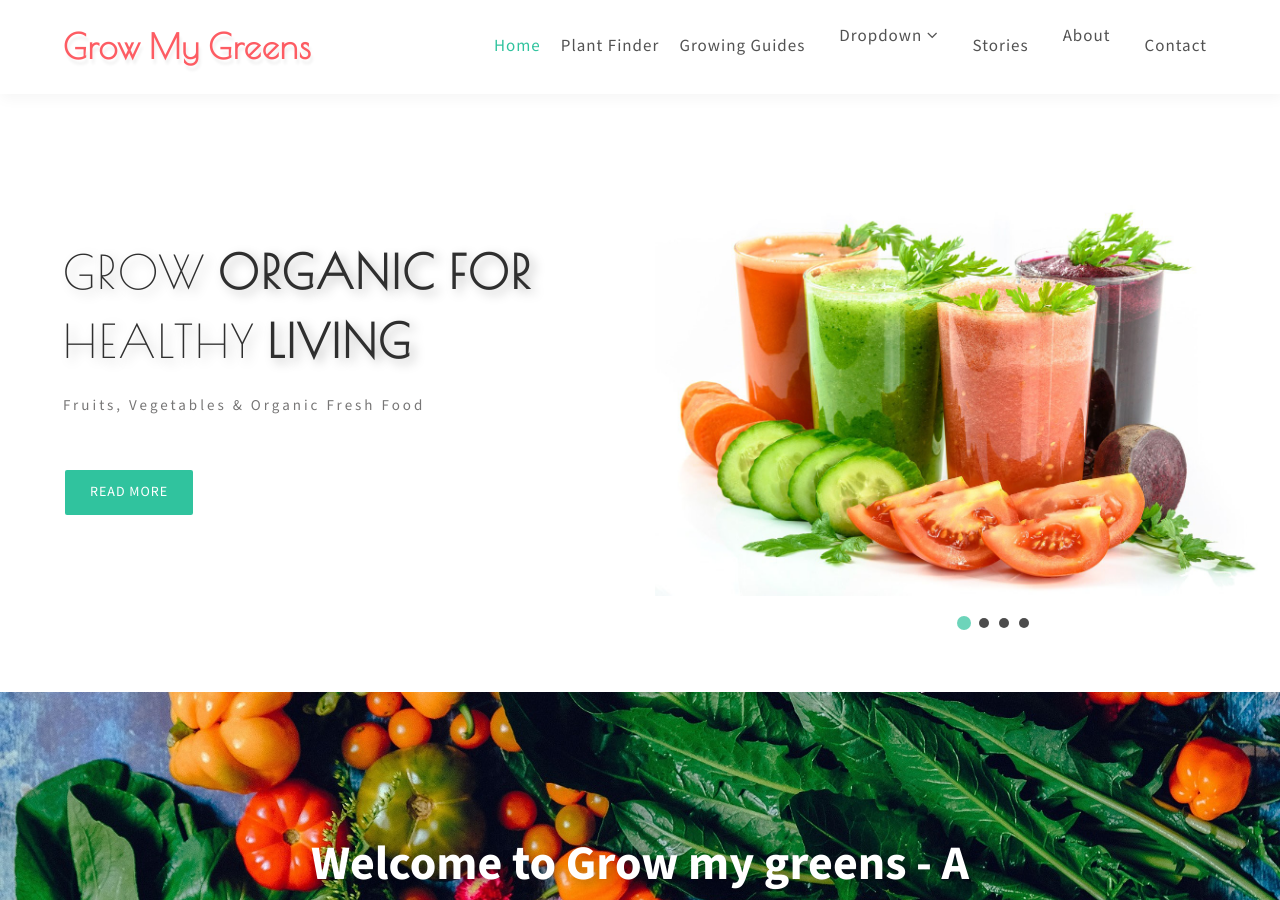
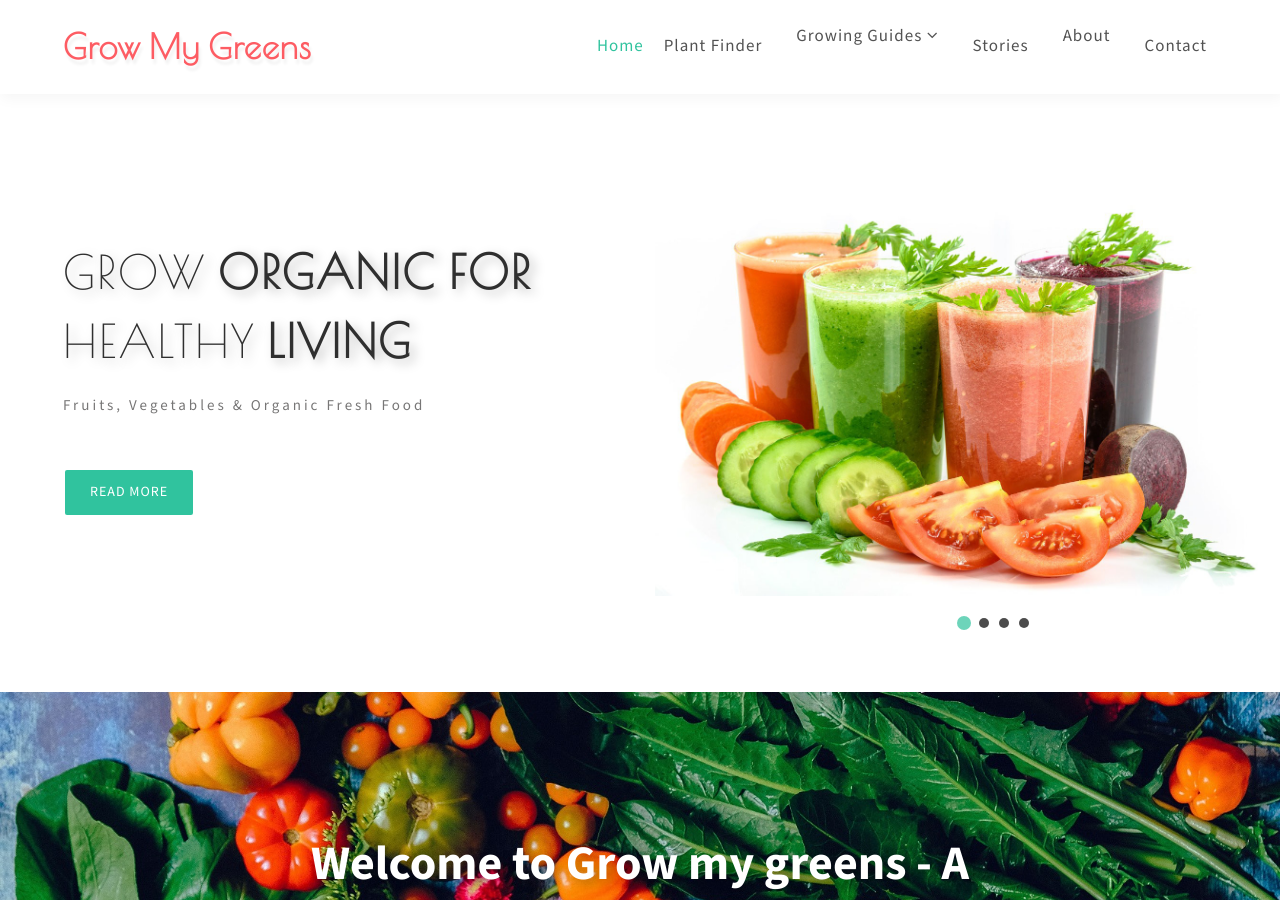
Before and after one commit to dhanyacm/GrowMyGreens, a Jekyll site: the page built from index.html, in a window 1280 px wide and 900 px high. Built offline with Jekyll 4.4.1, drawn with Linux system fonts in a browser that asks for light colours.

Commit message:
Update header.html

```diff
--- a/_includes/header.html
+++ b/_includes/header.html
@@ -66,14 +66,14 @@
 
 								<!-- <li><a href="shop.html">Shop</a></li>  -->
 								<li><a href="plants.html">Plant Finder</a></li>
-								<li><a href="grow.html">Growing Guides</a></li>
+								<!-- <li><a href="grow.html">Growing Guides</a></li> -->
 
 
 								<li class="mx-lg-4 mx-md-3 my-md-0 my-2">
 									<!-- First Tier Drop Down -->
 									<label for="drop-2" class="toggle">Growing Guides <span class="fa fa-angle-down" aria-hidden="true"></span>
 									</label>
-									<a href="#">Dropdown <span class="fa fa-angle-down" aria-hidden="true"></span></a>
+									<a href="grow.html">Growing Guides <span class="fa fa-angle-down" aria-hidden="true"></span></a>
 									<input type="checkbox" id="drop-2" />
 									<ul>
 										<li><a href="#best" class="drop-text"Growing Methods</a></li>
```
